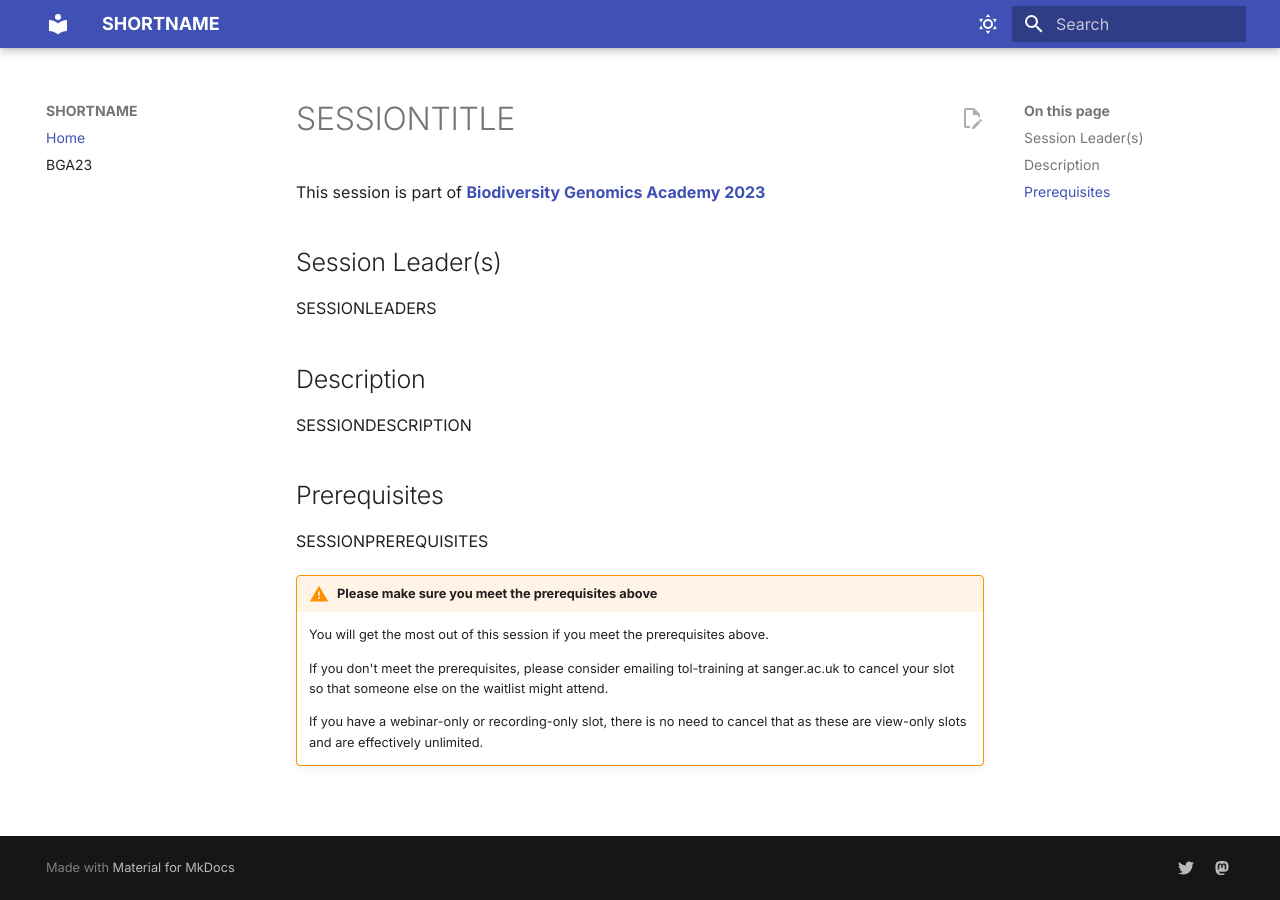
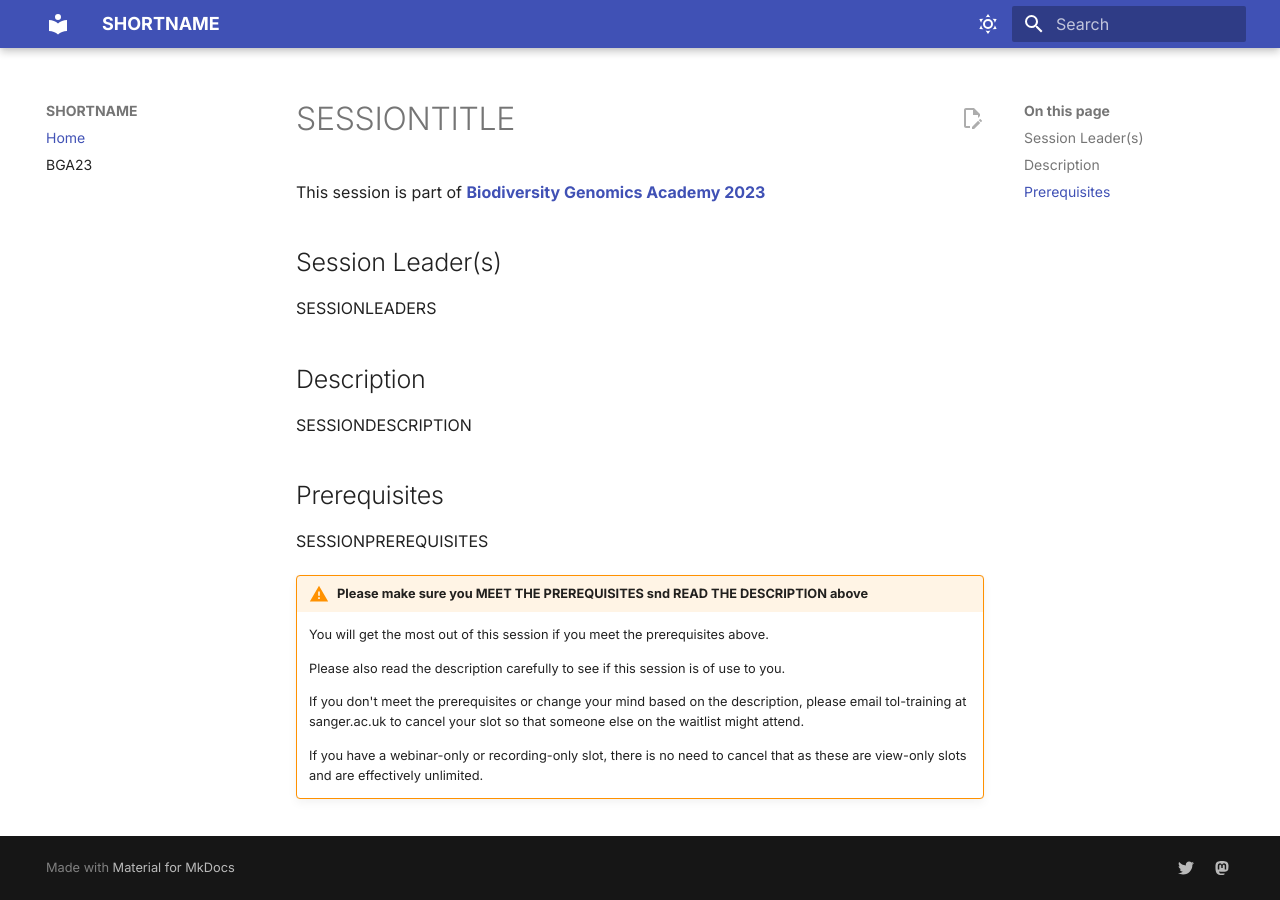
Before and after one commit to BGAcademy23/template, an MkDocs documentation site: the page built from docs/README.md, in a window 1280 px wide. Built offline with MkDocs 1.6.1 and Material for MkDocs 9.7.7, drawn with Linux system fonts in a browser that asks for light colours.

Commit message:
change prerequisite

```diff
--- a/docs/README.md
+++ b/docs/README.md
@@ -14,10 +14,12 @@ SESSIONDESCRIPTION
 
 SESSIONPREREQUISITES
 
-!!! warning "Please make sure you meet the prerequisites above"
+!!! warning "Please make sure you MEET THE PREREQUISITES snd READ THE DESCRIPTION above"
 
     You will get the most out of this session if you meet the prerequisites above.
 
-    If you don't meet the prerequisites, please consider emailing tol-training at sanger.ac.uk to cancel your slot so that someone else on the waitlist might attend.
+    Please also read the description carefully to see if this session is of use to you.
+
+    If you don't meet the prerequisites or change your mind based on the description, please email tol-training at sanger.ac.uk to cancel your slot so that someone else on the waitlist might attend.
 
     If you have a webinar-only or recording-only slot, there is no need to cancel that as these are view-only slots and are effectively unlimited.
```
